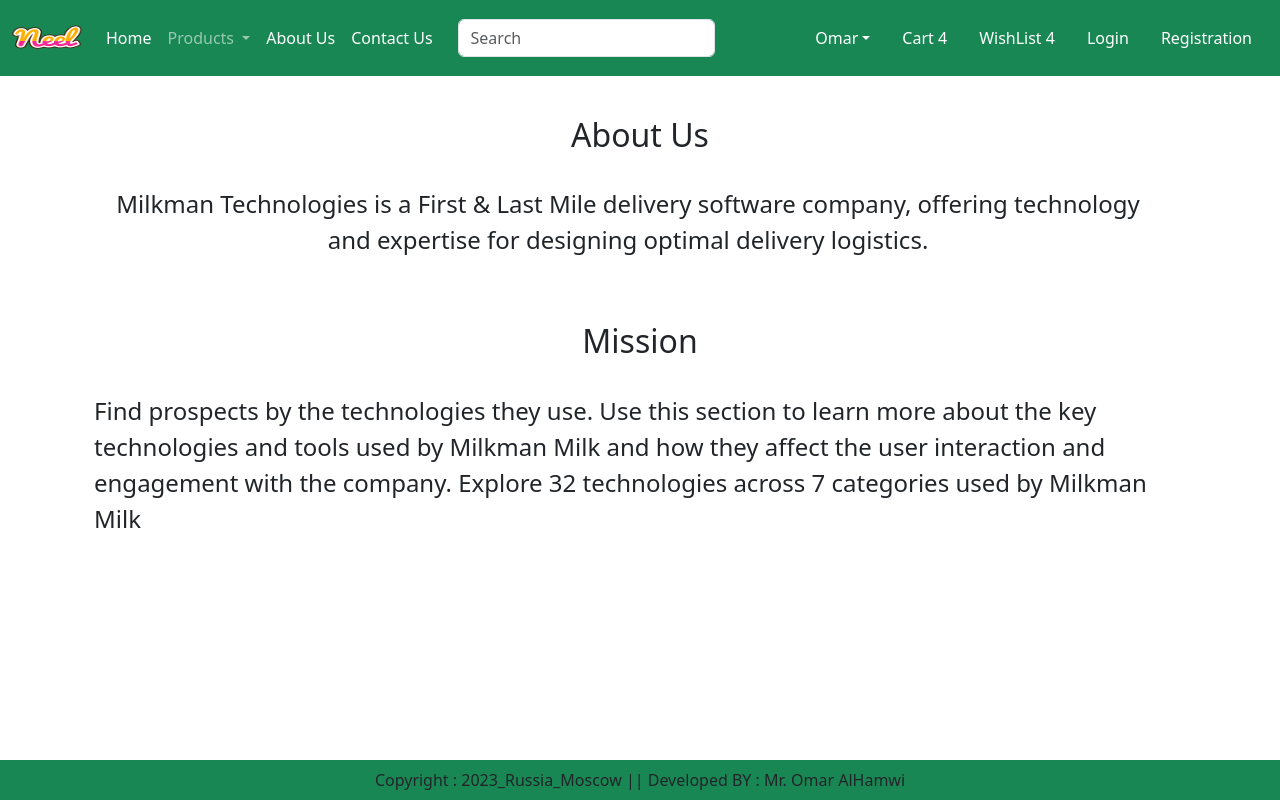
After one commit to omar-hamwi/Django-Ecommerce-App, a Django app: page /about/ in a window 1280 px wide. The commit adds this page. Run offline with Django 4.2, Linux system fonts and the light colour scheme.

Commit message:
Now we add About us section

```diff
--- /dev/null
+++ b/cards/templates/cards/about.html
@@ -0,0 +1,22 @@
+{% extends "cards/base.html" %}
+{% load static %}
+{% block title%} About{% endblock title %}
+
+{% block main-content%}
+<div class="container mt-3">
+    <br>
+    <h2 class="text-center">About Us</h2>
+    <br>
+    <div class="row container">
+        <p class="fs-4 text-center"> Milkman Technologies is a First & Last Mile delivery software company, offering technology and expertise for designing optimal delivery logistics.</p>
+    </div>
+        <br></br>
+    <h2 class="text-center">Mission</h2>
+    <br>
+    <div class="row container">
+        <p class="fs-4 text-cnter">Find prospects by the technologies they use. Use this section to learn more about the key technologies and tools
+             used by Milkman Milk and how they affect the user interaction and engagement with the company. Explore 32 technologies across 7 categories used by Milkman Milk</p>
+    </div>
+</div>
+
+{%endblock main-content %}
--- a/cards/templates/cards/base.html
+++ b/cards/templates/cards/base.html
@@ -44,10 +44,10 @@
                 </ul>
               </li>
               <li class="nav-item">
-                <a class="nav-link text-white "   href="#">About Us</a>
+                <a class="nav-link text-white "   href="{% url 'about' %}">About Us</a>
               </li>
               <li class="nav-item">
-                <a class="nav-link text-white "   href="#">Contact Us</a>
+                <a class="nav-link text-white "   href="{% url 'contact' %}">Contact Us</a>
               </li>
 
             </ul>
--- a/cards/urls.py
+++ b/cards/urls.py
@@ -5,8 +5,10 @@ from django.conf.urls.static import static
 from django.conf import settings
 urlpatterns = [
     path("",views.home),
+    path("about/",views.About,name="about"),
+    path("contact/",views.Contact,name="contact"),
     path("category/<slug:val>",views.CategoryView.as_view(), name="category"),
-     path("category-title/<val>",views.categoryTitle.as_view(), name="category-title"),
+    path("category-title/<val>",views.categoryTitle.as_view(), name="category-title"),
     path("product-detail/<int:pk>",views.ProductDetail.as_view(), name="product-detail"),
     # path("new", views.CardCreateView.as_view(), name="card-create"),
 #     path("edit/<int:pk>", views.CardUpdateView.as_view(), name="card-update"),
--- a/cards/views.py
+++ b/cards/views.py
@@ -2,12 +2,16 @@ from django.shortcuts import render
 from django.views import View
 from  . models import Product
 
-# def home1(request):
-#         return render(request,"cards/home.html")
 
 def home(request):
     return render(request,"cards/home.html")
 
+def About(request):
+    return render(request,"cards/about.html")
+
+
+def Contact(request):
+    return render(request,"cards/contact.html")
 
 class CategoryView(View):
     def get(self,request,val):
@@ -28,39 +32,3 @@ class ProductDetail(View):
     def get(self,request,pk):
         product=Product.objects.get(pk=pk)
         return render(request,"cards/productdetail.html",locals())
-
-
-
-
-
-# class CardCreateView(CreateView):
-#     model = Card
-#     fields = ["question", "answer", "box"]
-#     success_url = reverse_lazy("card-create")
-
-
-# class CardUpdateView(CardCreateView, UpdateView):
-#     success_url = reverse_lazy("card-list")
-
-
-# class BoxView(CardListView):
-#     template_name = "cards/box.html"
-#     form_class = CardCheckForm
-
-#     def get_queryset(self):
-#         return Card.objects.filter(box=self.kwargs["box_num"])
-
-#     def get_context_data(self, **kwargs):
-#         context = super().get_context_data(**kwargs)
-#         context["box_number"] = self.kwargs["box_num"]
-#         if self.object_list:
-#             context["check_card"] = random.choice(self.object_list)
-#         return context
-
-#     def post(self, request, *args, **kwargs):
-#         form = self.form_class(request.POST)
-#         if form.is_valid():
-#             card = get_object_or_404(Card, id=form.cleaned_data["card_id"])
-#             card.move(form.cleaned_data["solved"])
-
-#         return redirect(request.META.get("HTTP_REFERER"))
```
Also changed, not shown: cards/templates/cards/contact.html (added).
